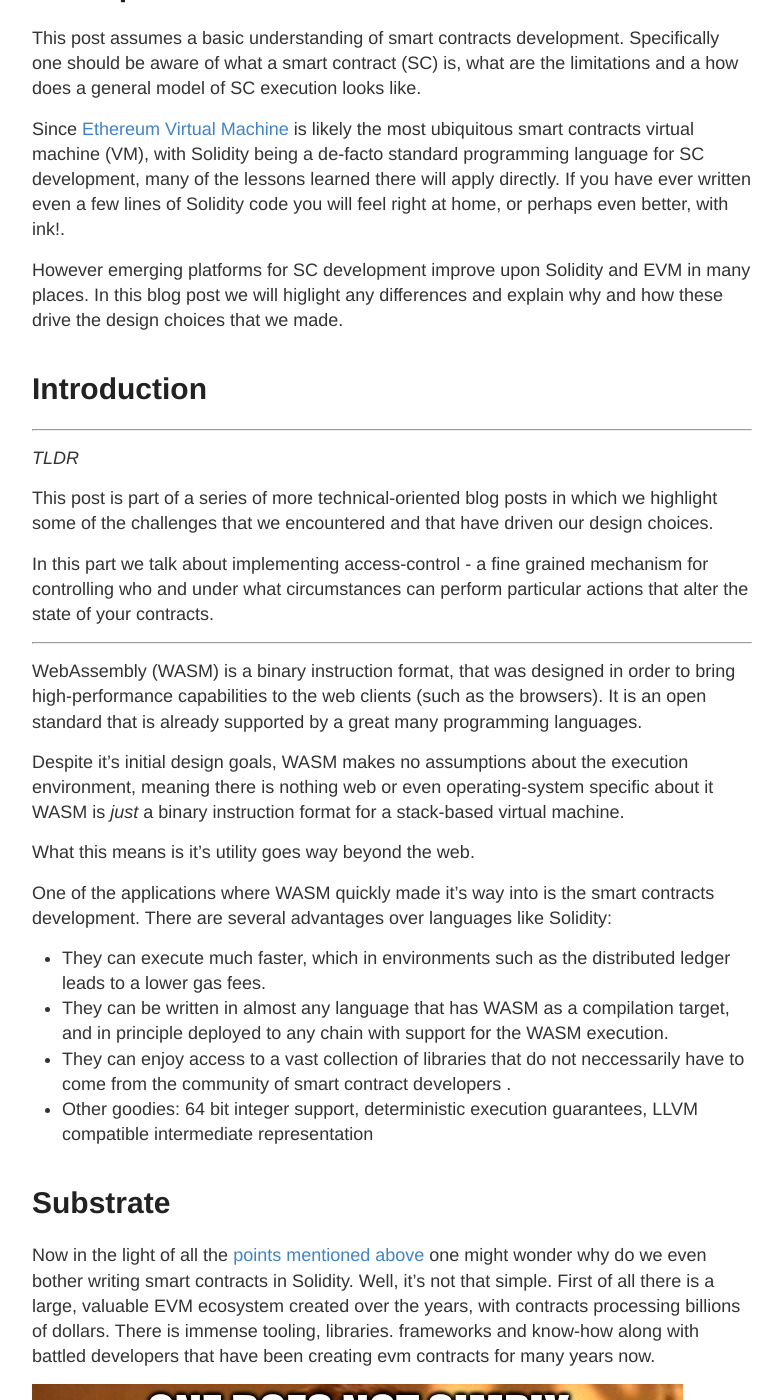
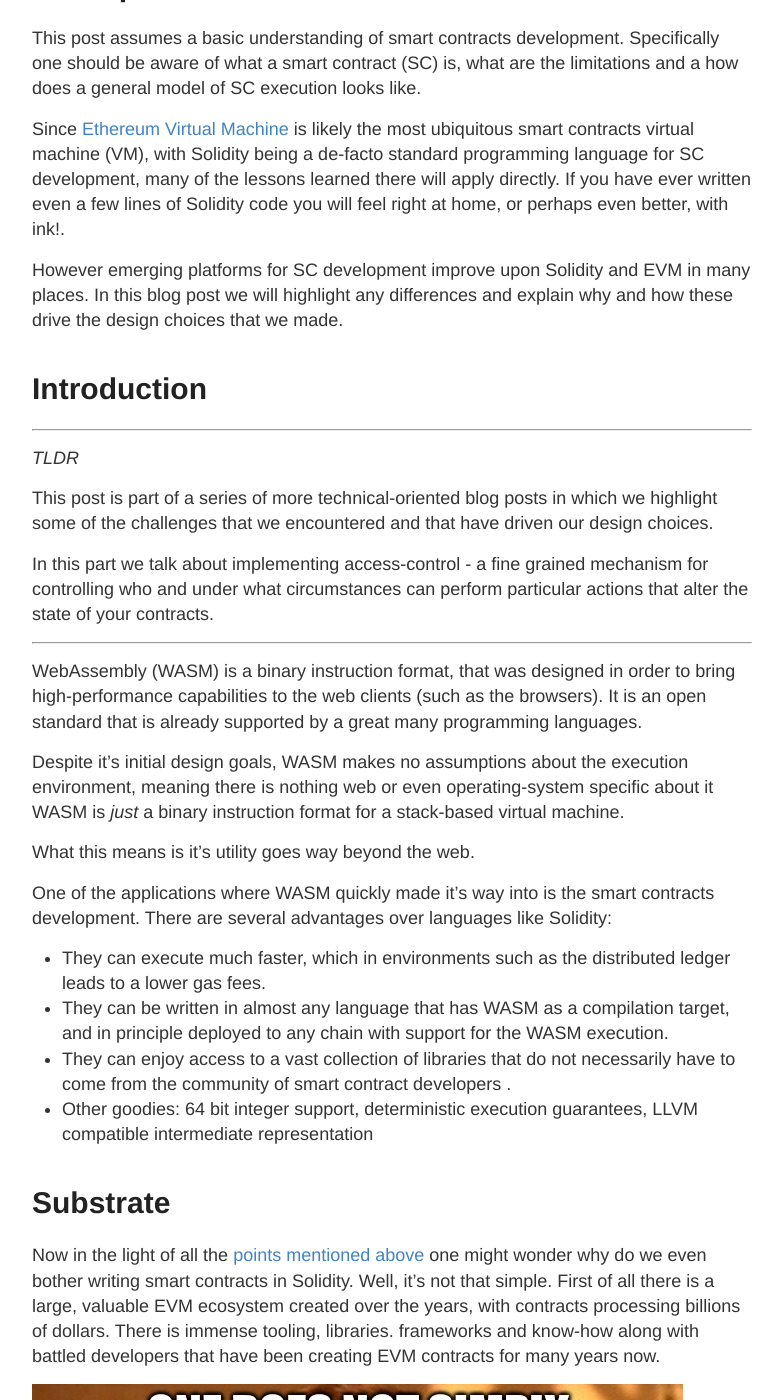
Before and after one commit to fbielejec/fbielejec.github.io, a Jekyll site: the page built from _posts/2023-02-27-access-control-in-ink-smart-contracts.md, in a window 1280 px wide and 1400 px high, scrolled down 333 px. Shown: the whole window, without its empty margins (248-1031 px from the left). Built offline with Jekyll 4.4.1, drawn with Linux system fonts in a browser that asks for light colours; comment, search, counter and statistics services are not loaded; some of the changed text lies outside the part shown.

Commit message:
spelling

```diff
--- a/_posts/2023-02-27-access-control-in-ink-smart-contracts.md
+++ b/_posts/2023-02-27-access-control-in-ink-smart-contracts.md
@@ -16,7 +16,7 @@ Since [Ethereum Virtual Machine](https://ethereum.github.io/yellowpaper/paper.pd
 If you have ever written even a few lines of Solidity code you will feel right at home, or perhaps even better, with ink!.
 
 However emerging platforms for SC development improve upon Solidity and EVM in many places.
-In this blog post we will higlight any differences and explain why and how these drive the design choices that we made.
+In this blog post we will highlight any differences and explain why and how these drive the design choices that we made.
 
 # <a name="intro"/> Introduction
 
@@ -42,7 +42,7 @@ One of the applications where WASM quickly made it's way into is the smart contr
 There are several advantages over languages like Solidity:
 - They can execute much faster, which in environments such as the distributed ledger leads to a lower gas fees.
 - They can be written in almost any language that has WASM as a compilation target, and in principle deployed to any chain with support for the WASM execution.
-- They can enjoy access to a vast collection of libraries that do not neccessarily have to come from the community of smart contract developers .
+- They can enjoy access to a vast collection of libraries that do not necessarily have to come from the community of smart contract developers .
 - Other goodies: 64 bit integer support, deterministic execution guarantees, LLVM compatible intermediate representation
 
 # <a name="substrate"/> Substrate
@@ -50,7 +50,7 @@ There are several advantages over languages like Solidity:
 Now in the light of all the [points mentioned above](#intro) one might wonder why do we even bother writing smart contracts in Solidity.
 Well, it's not that simple.
 First of all there is a large, valuable EVM ecosystem created over the years, with contracts processing billions of dollars.
-There is immense tooling, libraries. frameworks and know-how along with battled developers that have been creating evm contracts for many years now.
+There is immense tooling, libraries. frameworks and know-how along with battled developers that have been creating EVM contracts for many years now.
 
 ![_config.yml]({{ site.baseurl }}/images/2023-02-27-access-control-in-ink-smart-contracts/meme1.jpg)
 
```
Also changed, not shown: other parts of _posts/2023-02-27-access-control-in-ink-smart-contracts.md (+13 -13 lines).
